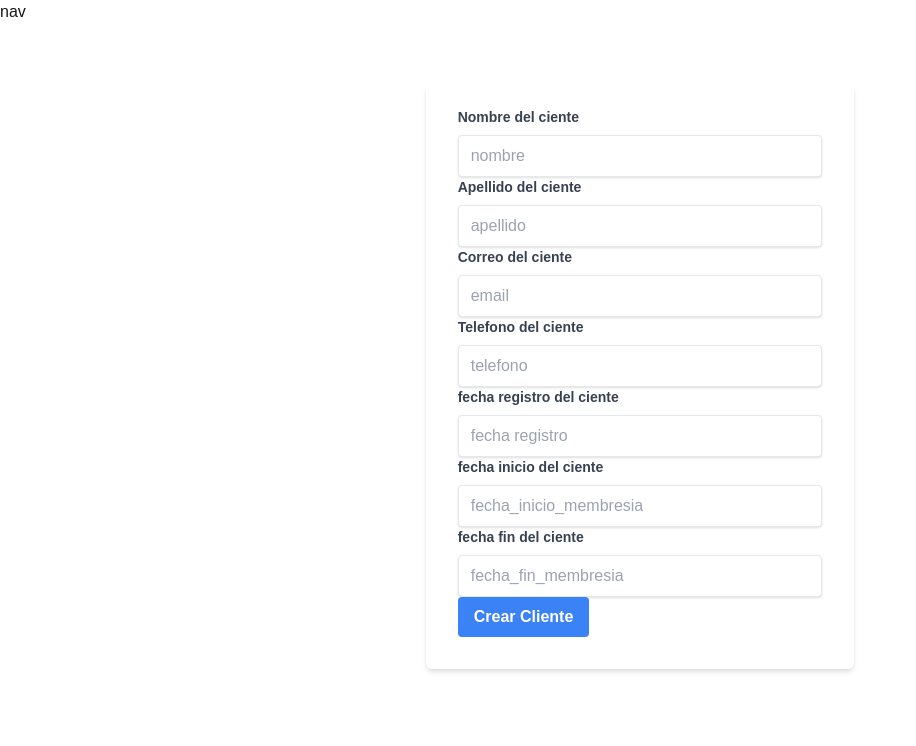
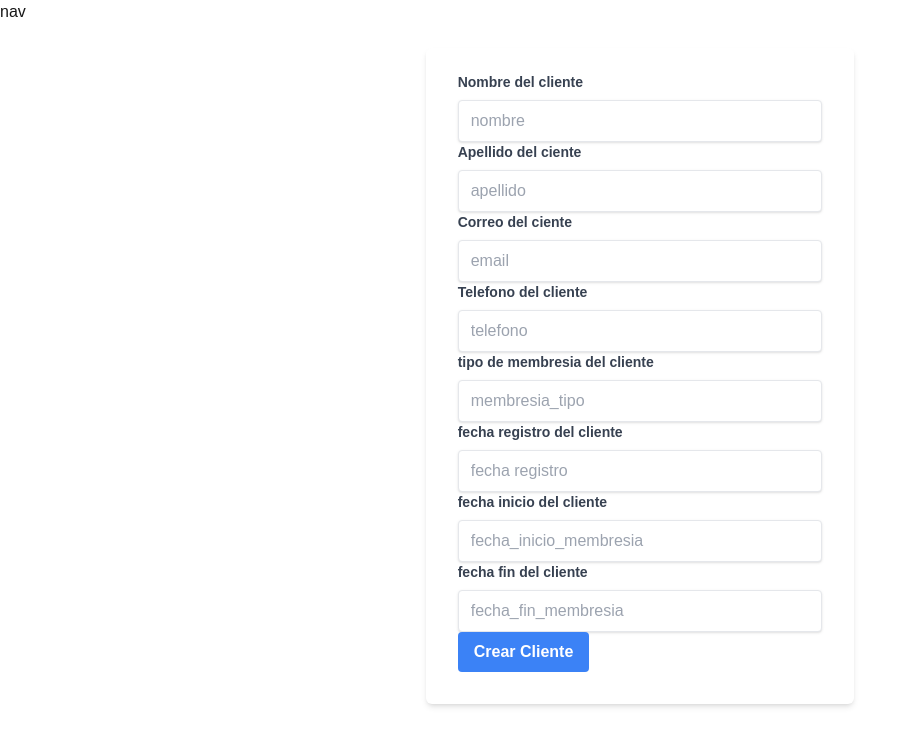
Before and after one commit to Sergiohisto/programa-git, a Next.js app: page /new in a window 1280 px wide. Shown: the top 746 px of the page, without its empty margins (0-916 px from the left). Built offline with nearby package versions, Linux system fonts and the light colour scheme.

Commit message:
se configuro el formulario para agregar clentes, utilizando la biblioteca axios que los agrega a la base de datos

```diff
--- a/package.json
+++ b/package.json
@@ -9,6 +9,7 @@
     "lint": "next lint"
   },
   "dependencies": {
+    "axios": "^1.8.4",
     "next": "15.1.7",
     "react": "^19.0.0",
     "react-dom": "^19.0.0",
--- a/src/components/ClienteForm.jsx
+++ b/src/components/ClienteForm.jsx
@@ -1,5 +1,6 @@
 "use client";
-import { useState } from "react";
+import { useRef, useState } from "react";
+import axios from "axios";
 
 export const ClienteForm = () => {
   const [cleinte, setCliente] = useState({
@@ -12,6 +13,7 @@ export const ClienteForm = () => {
     fecha_inicio_membresia: "",
     fecha_fin_membresia: "",
   });
+  const form = useRef(null);
 
   const handleChange = (e) => {
     setCliente({
@@ -19,20 +21,26 @@ export const ClienteForm = () => {
       [e.target.name]: e.target.value,
     });
   };
-  const handleSumit = (e) => {
+  const handleSumit = async (e) => {
     e.preventDefault();
-    console.log(cleinte);
+    const res = await axios.post(
+      "http://localhost:3000/api/customers",
+      cleinte
+    );
+    console.log(res);
+    form.current.reset();
   };
   return (
     <form
       onSubmit={handleSumit}
       className="bg-white shadow-md rounded-md px-8 pt-6 pb-8 mb-4"
+      ref={form}
     >
       <label
         className="block text-gray-700 text-sm font-bold mb-2"
         htmlFor="nombre"
       >
-        Nombre del ciente
+        Nombre del cliente
       </label>
       <input
         name="nombre"
@@ -74,7 +82,7 @@ export const ClienteForm = () => {
         className="block text-gray-700 text-sm font-bold mb-2"
         htmlFor="telefono"
       >
-        Telefono del ciente
+        Telefono del cliente
       </label>
       <input
         name="telefono"
@@ -83,12 +91,25 @@ export const ClienteForm = () => {
         placeholder="telefono"
         onChange={handleChange}
       ></input>
+      <label
+        className="block text-gray-700 text-sm font-bold mb-2"
+        htmlFor="telefono"
+      >
+        tipo de membresia del cliente
+      </label>
+      <input
+        name="membresia_tipo"
+        className="shadow appearance-none border rounded w-full py-2 px-3 text-gray-800"
+        type="text"
+        placeholder="membresia_tipo"
+        onChange={handleChange}
+      ></input>
 
       <label
         className="block text-gray-700 text-sm font-bold mb-2"
         htmlFor="fecha_registro"
       >
-        fecha registro del ciente
+        fecha registro del cliente
       </label>
       <input
         name="fecha_registro"
@@ -102,7 +123,7 @@ export const ClienteForm = () => {
         className="block text-gray-700 text-sm font-bold mb-2"
         htmlFor="fecha_inicio_membresia"
       >
-        fecha inicio del ciente
+        fecha inicio del cliente
       </label>
       <input
         name="fecha_inicio_membresia"
@@ -116,7 +137,7 @@ export const ClienteForm = () => {
         className="block text-gray-700 text-sm font-bold mb-2"
         htmlFor="fecha_fin_membresia"
       >
-        fecha fin del ciente
+        fecha fin del cliente
       </label>
       <input
         name="fecha_fin_membresia"
```
Also changed, not shown: 1 other file (tests, documents, lock files or other folders).
